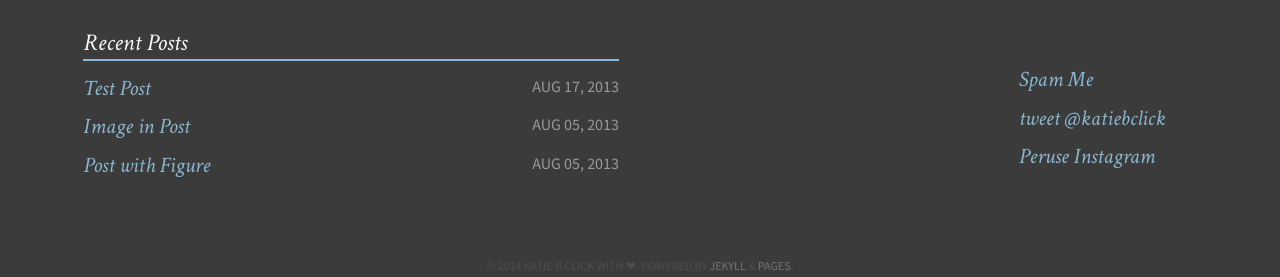
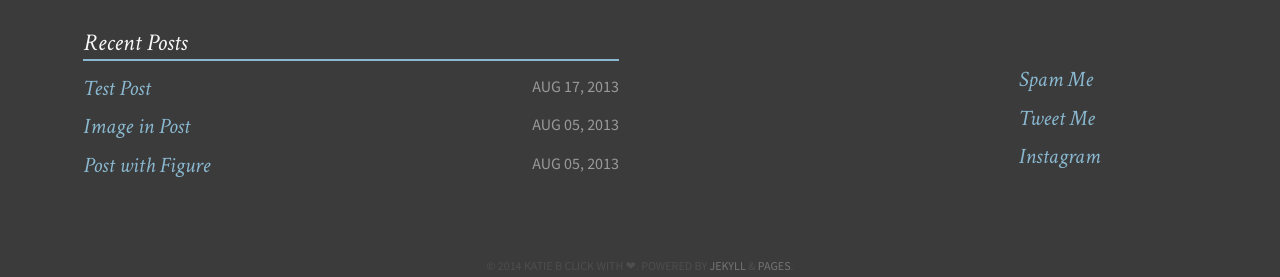
Before and after one commit to roachhd/katiebclick, a Jekyll site: the page built from index.md, in a window 1280 px wide. Shown: the part 1203-1480 px from the top of the page. Built offline with Jekyll 4.4.1, drawn with Linux system fonts in a browser that asks for light colours; comment, search, counter and statistics services are not loaded.

Commit message:
Update footer.html

```diff
--- a/_includes/footer.html
+++ b/_includes/footer.html
@@ -16,12 +16,12 @@
             <li><a id="mail" href="mailto:{{ site.owner.email }}"><span class="foot-link">Spam Me</span></a></li>
 
             {% if site.owner.twitter %}
-            <li><a id="twit" href="http://twitter.com/{{ site.owner.twitter }}" target="_blank"><span class="foot-link">tweet @{{ site.owner.twitter }}</span></a></li>
+            <li><a id="twit" href="http://twitter.com/{{ site.owner.twitter }}" target="_blank"><span class="foot-link">Tweet Me</span></a></li>
             {% endif %}
 
 
             {% if site.owner.instagram %}
-            <li><a id="drib" href="http://instagram.com/{{ site.owner.instagram }}" target="_blank"><span class="foot-link">Peruse Instagram</span></a></li>
+            <li><a id="drib" href="http://instagram.com/{{ site.owner.instagram }}" target="_blank"><span class="foot-link">Instagram</span></a></li>
             {% endif %}
         </ul>
     </div>
```
